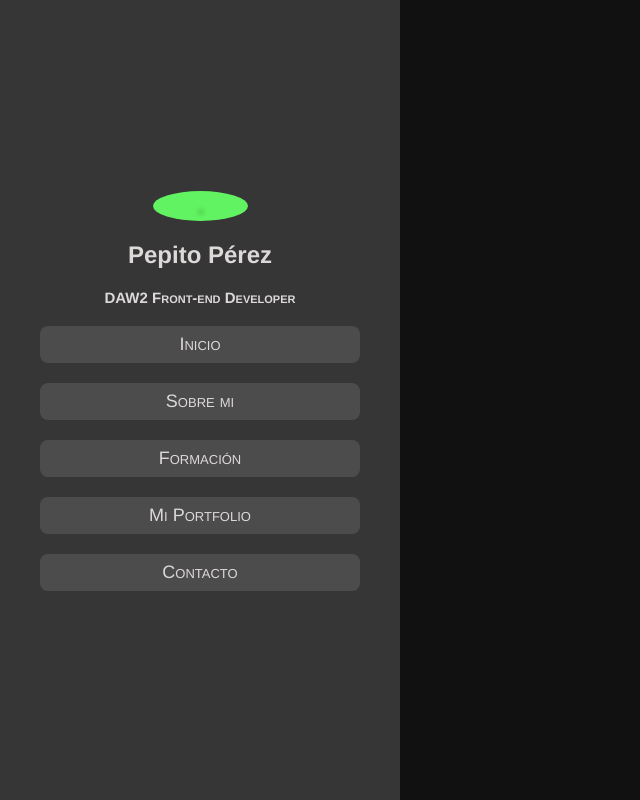
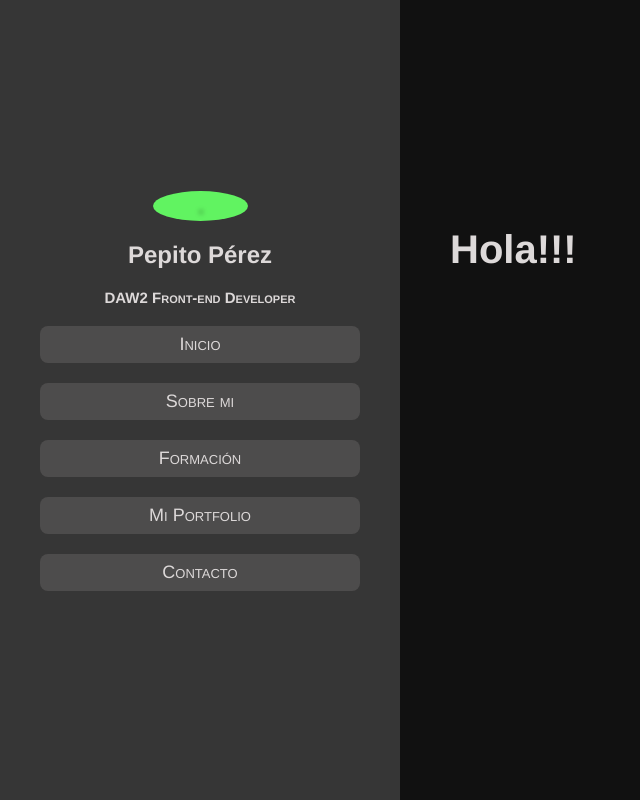
Before and after one commit to DanielResinoJimenez/Portfolio_DIW, a plain HTML site: page página/index.html in a window 1280 px wide. Shown: the whole page, without its empty margins (0-640 px from the left). Drawn offline with Linux system fonts and the light colour scheme.

Commit message:
First Page Commit

```diff
--- a/página/css/style.css
+++ b/página/css/style.css
@@ -82,4 +82,22 @@ body{
 
 .main{
 
+    position: relative;
+    left: 400px;
+    display: flex;
+    justify-content: center;
+    flex-direction: column;
+    align-items: center;
+    font-family: 'Franklin Gothic Medium', 'Arial Narrow', Arial, sans-serif;
+
 }
+
+.inicio{
+    margin-top: 200px;
+    margin-left: 50px;
+}
+
+.inicio_title{
+    font-size: 40px;
+    color: rgb(221, 217, 217);
+}
--- a/página/index.html
+++ b/página/index.html
@@ -28,7 +28,7 @@
     </header>
     <main class="main">
         <div class="inicio">
-            <h1>Hola!!!</h1>
+            <h1 class="inicio_title">Hola!!!</h1>
         </div>
     </main>
 </body>
```
